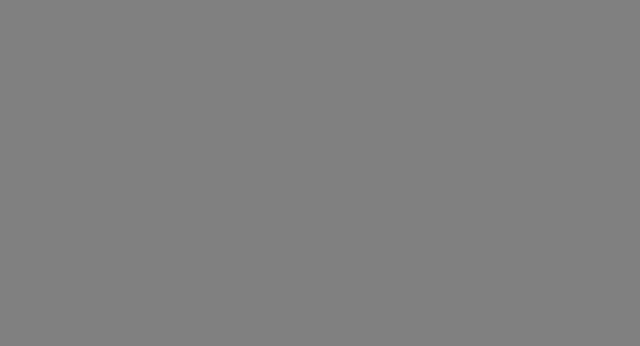
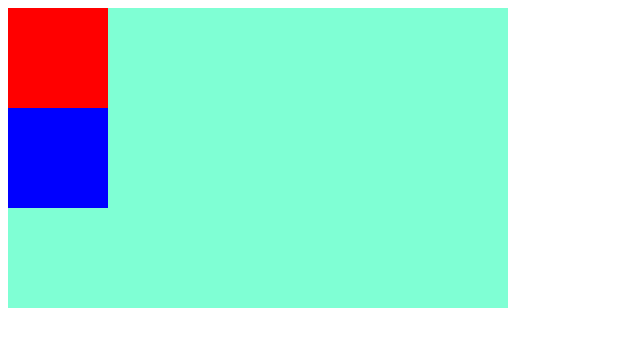
Before and after one commit to krokedilmartin/grundkurs-flex-inspelning, a plain HTML site: page index.html in a window 1280 px wide. Shown: the whole page, without its empty margins (0-640 px from the left). Drawn offline with Linux system fonts and the light colour scheme.

Commit message:
first and second box added
before flexbox

```diff
--- a/index.html
+++ b/index.html
@@ -7,11 +7,26 @@
     <title>Document</title>
 </head>
 <style>
-    body {
-        background-color: grey;
+    #big-box {
+        height: 300px;
+        width: 500px;
+        background-color: aquamarine;
+    }
+    #first-box {
+        height: 100px;
+        width: 100px;
+        background-color: red;
+    }
+    #second-box {
+        height: 100px;
+        width: 100px;
+        background-color: blue;
     }
 </style>
 <body>
-
+    <div id="big-box">
+        <div id="first-box"></div>
+        <div id="second-box"></div>
+    </div>
 </body>
 </html>
```
